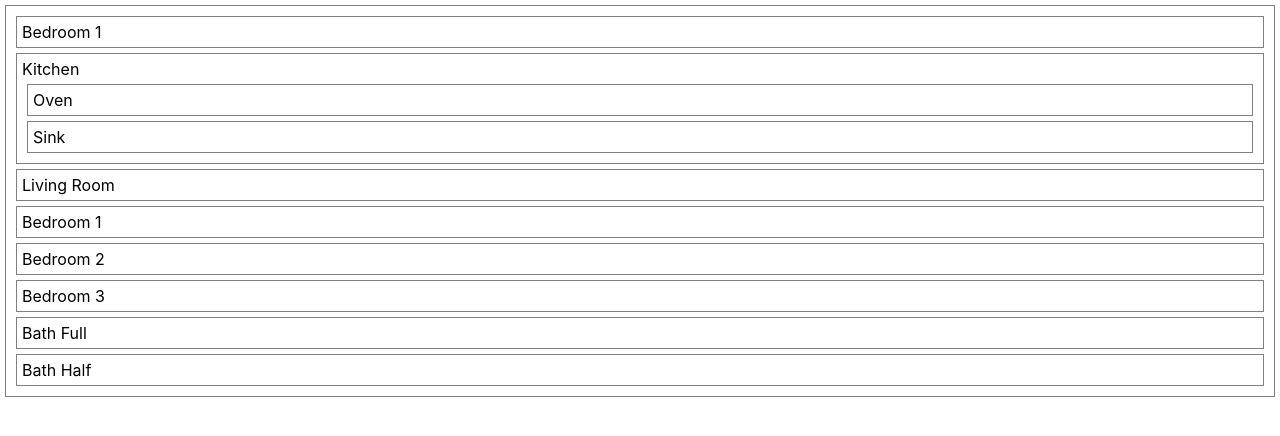
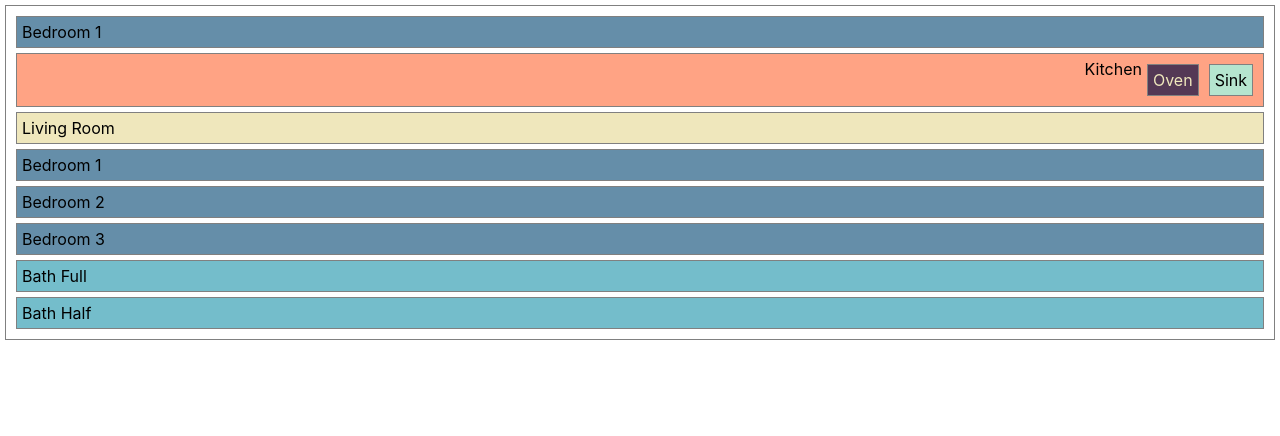
Before and after one commit to haaayd/floorplan-lab, a React (Create React App) app: page / in a window 1280 px wide. Shown: the top 436 px of the page. Built offline with nearby package versions, Linux system fonts and the light colour scheme.

Commit message:
background colors

```diff
--- a/src/App.css
+++ b/src/App.css
@@ -42,3 +42,30 @@ div {
   margin: 5px;
   padding: 5px;
 }
+
+.livingroom{
+  background-color: #EFE7BC;
+
+}
+.kitchen {
+  display: flex;
+  justify-content: right;
+  background-color: #FFA384
+
+}
+.sink{
+  display: flex;
+  justify-content: flex-start;
+  background-color: #B5E5CF;
+}
+.oven {
+  background-color: #543855;
+  color: #EFE7BC;
+}
+
+.bedroom {
+  background-color: #658EA9;
+}
+.bath {
+  background-color: #74BDCB;
+}
```
